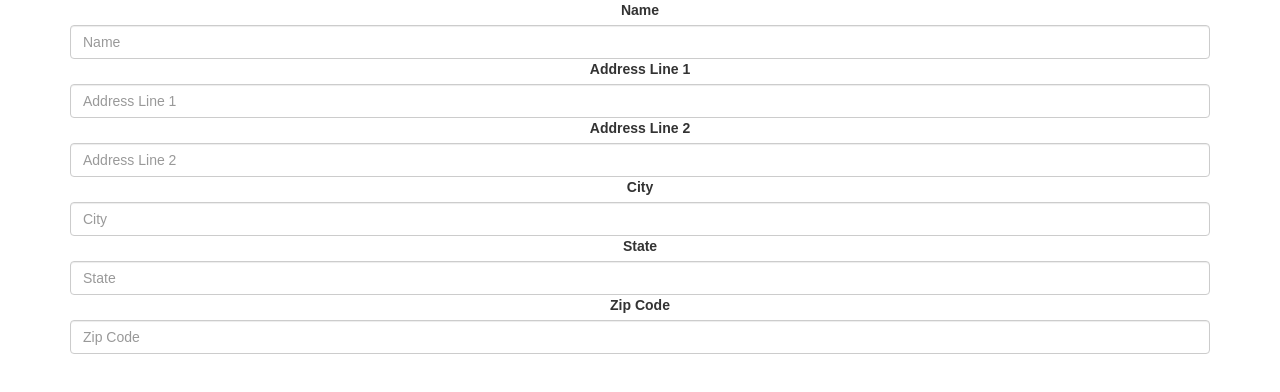
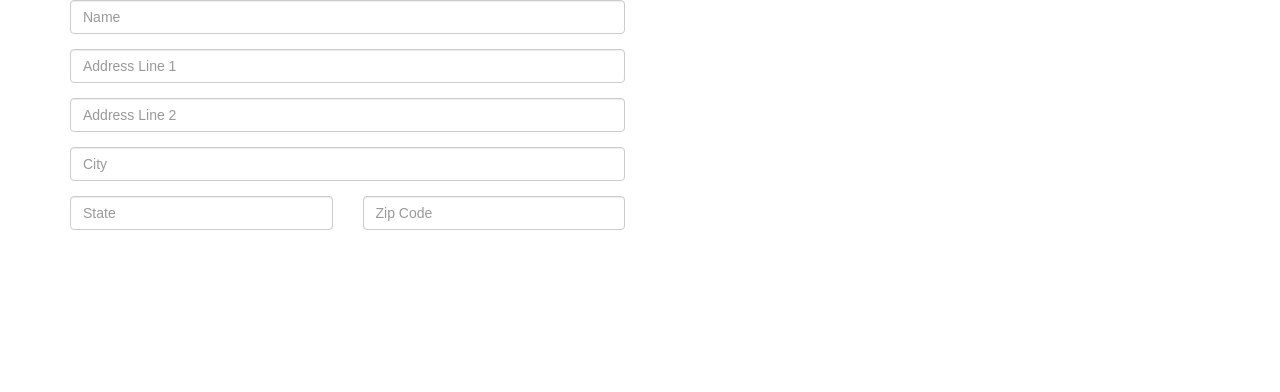
Before and after one commit to jonathandavidlewis/hellopostal, a React (Create React App) app: page / in a window 1280 px wide. Shown: the top 392 px of the page. Built offline with nearby package versions, Linux system fonts and the light colour scheme.

Commit message:
Style recipient form

```diff
--- a/src/Form.js
+++ b/src/Form.js
@@ -1,5 +1,5 @@
 import React, { Component } from 'react';
-import { FormControl, FormGroup, ControlLabel } from 'react-bootstrap';
+import { FormControl, FormGroup, Col, Row, Grid } from 'react-bootstrap';
 
 export default class Form extends Component {
   constructor() {
@@ -17,55 +17,76 @@ export default class Form extends Component {
 
   render() {
     return (
-      <div className="container">
       <form>
-          <FormGroup controlId="formBasicText">
-            <ControlLabel>Name</ControlLabel>
+        <Grid>
+          <Row>
+            <Col xs={12} md={6}>
+              <FormGroup>
                 <FormControl
                   type="text"
                   value={this.state.fromName}
                   placeholder="Name"
                   onChange={(event) => { this.setState({ fromName: event.target.value }) }}
                 />
-            <ControlLabel>Address Line 1</ControlLabel>
+              </FormGroup>
+              <FormGroup>
                 <FormControl
                   type="text"
                   value={this.state.fromAddressLine1}
                   placeholder="Address Line 1"
                   onChange={(event) => { this.setState({ fromAddressLine1: event.target.value }) }}
                 />
-            <ControlLabel>Address Line 2</ControlLabel>
+              </FormGroup>
+              <FormGroup>
+
                 <FormControl
                   type="text"
                   value={this.state.fromAddressLine2}
                   placeholder="Address Line 2"
                   onChange={(event) => { this.setState({ fromAddressLine2: event.target.value }) }}
                 />
-            <ControlLabel>City</ControlLabel>
+              </FormGroup>
+
+              <FormGroup>
+
                 <FormControl
                   type="text"
                   value={this.state.fromAddressCity}
                   placeholder="City"
                   onChange={(event) => { this.setState({ fromAddressCity: event.target.value }) }}
                 />
-            <ControlLabel>State</ControlLabel>
+              </FormGroup>
+
+              <Row>
+                <Col md={6}>
+                  <FormGroup>
+
                     <FormControl
                       type="text"
                       value={this.state.fromAddressState}
                       placeholder="State"
                       onChange={(event) => { this.setState({ fromAddressState: event.target.value }) }}
                     />
-            <ControlLabel>Zip Code</ControlLabel>
+                  </FormGroup>
+
+                </Col>
+                <Col md={6}>
+                  <FormGroup>
+
                     <FormControl
                       type="text"
                       value={this.state.fromAddressZip}
                       placeholder="Zip Code"
                       onChange={(event) => { this.setState({ fromAddressZip: event.target.value }) }}
                     />
-          <FormControl.Feedback />
                   </FormGroup>
+
+                </Col>
+              </Row>
+            </Col>
+          </Row>
+        </Grid>
       </form>
-    </div>
     )
   }
 }
```
Lines whose indentation alone changed are shown as unchanged.
